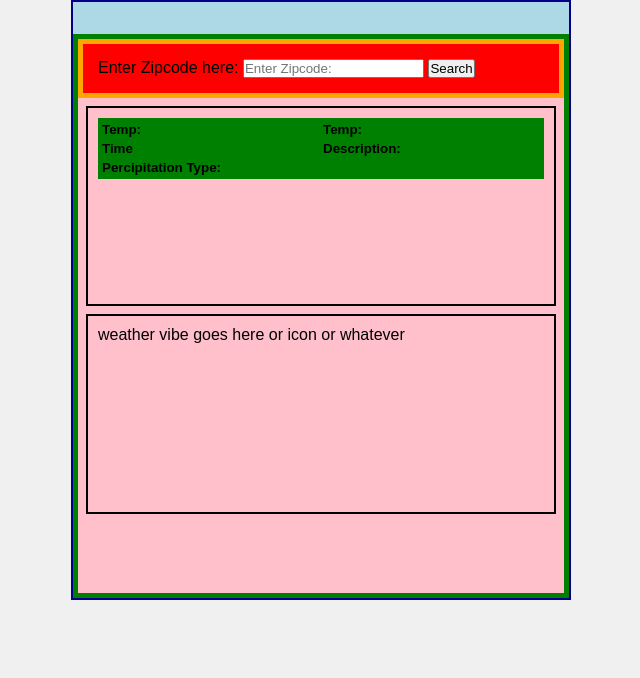
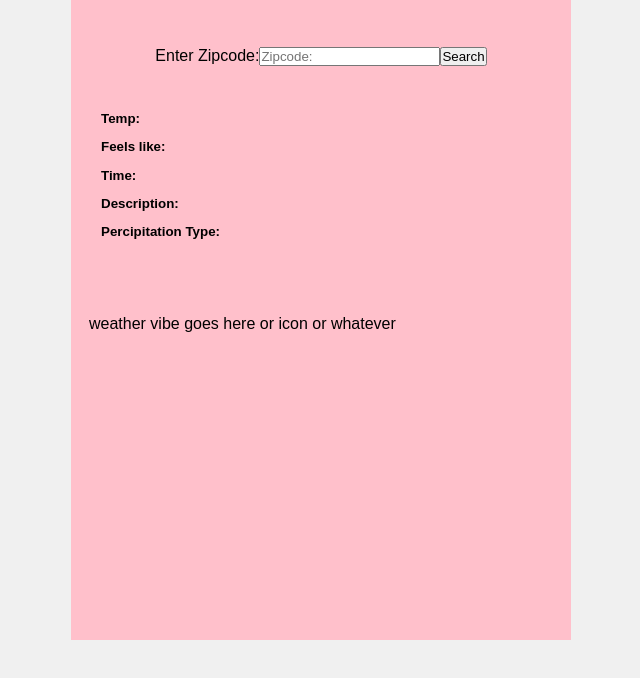
Before and after one commit to snooze26/weatherForecast-, a website: page src/index.html in a window 1280 px wide. Shown: the whole page, without its empty margins (319-959 px from the left). Drawn offline with Linux system fonts and the light colour scheme.

Commit message:
styling changes

```diff
--- a/src/index.html
+++ b/src/index.html
@@ -17,8 +17,8 @@
             <div id="formContainer">
                 <form action="getData" id="form">
                     <div id="searchBar">
-                        <label for="search" id="searchLabel">Enter Zipcode here:  </label>
-                        <input type="search" id="searchInput" placeholder="Enter Zipcode:" autocomplete required>
+                        <label for="search" id="searchLabel">Enter Zipcode:  </label>
+                        <input type="search" id="searchInput" placeholder="Zipcode:" autocomplete required>
                         <button id="searchBtn" type="submit">Search</button>
                     </div>
                 </form>
@@ -31,11 +31,11 @@
                                 <td class="dataCell" id="tempData"></td>
                             </tr>
                             <tr class="rows" id="feelsLikeRow">
-                                <th class="headerCell">Temp:</th>
+                                <th class="headerCell">Feels like:</th>
                                 <td class="dataCell"  id="feelsLikeData"></td>
                             </tr>
                             <tr class="rows" id="timeRow">
-                                <th class="headerCell">Time</th>
+                                <th class="headerCell">Time:</th>
                                 <td class="dataCell"  id="dateTimeData"></td>
                             </tr>
                             <tr class="rows" id="descriptionRow">
--- a/src/styles.css
+++ b/src/styles.css
@@ -15,18 +15,21 @@ body{
 }
 table{
     width: 100%;
-    background: green;
+    height: 25vh;
+    margin: .5em;
+    padding: 10px;
 }
 tbody {
-    display: grid;
+    display: flex;
+    flex-direction: column;
     font-size: smaller;
-    grid-template-columns: 1fr 1fr;
+    padding: 10px;
+    gap: 1em;
 }
 #container{
-    background: lightblue;
+    background: pink;
     width: 500px;
-    height: 75vh;
-    border: 2px solid darkblue;
+    height: 80%;
     display: flex;
     flex-direction: column;
     align-items: center;
@@ -34,34 +37,31 @@ tbody {
 }
 
 div#searchBar {
-    background-color: red;
     padding: 15px;
-    border: 5px solid orange;
+    display: flex;
+    justify-content: center;
+
 }
 
 div#weatherReport {
-    background: pink;
     margin-top: 2em;
-    border: 5px solid green;
     width: 100%;
     height: 100%;
 }
 
 div#showWeather {
-    height: 25vh;
-    margin: .5em;
-    padding: 10px;
-    border: 2px solid black;
+    display: flex;
+    justify-content: center;
 }
 
 div#backGroundVibe {
     height: 25vh;
     margin: .5em;
     padding: 10px;
-    border: 2px solid black;
 }
-#headerRow, #dataRow {
+
+.rows {
     display: flex;
-    flex-direction: column;
-
+    justify-content: space-between;
+    flex-wrap: wrap;
 }
```
